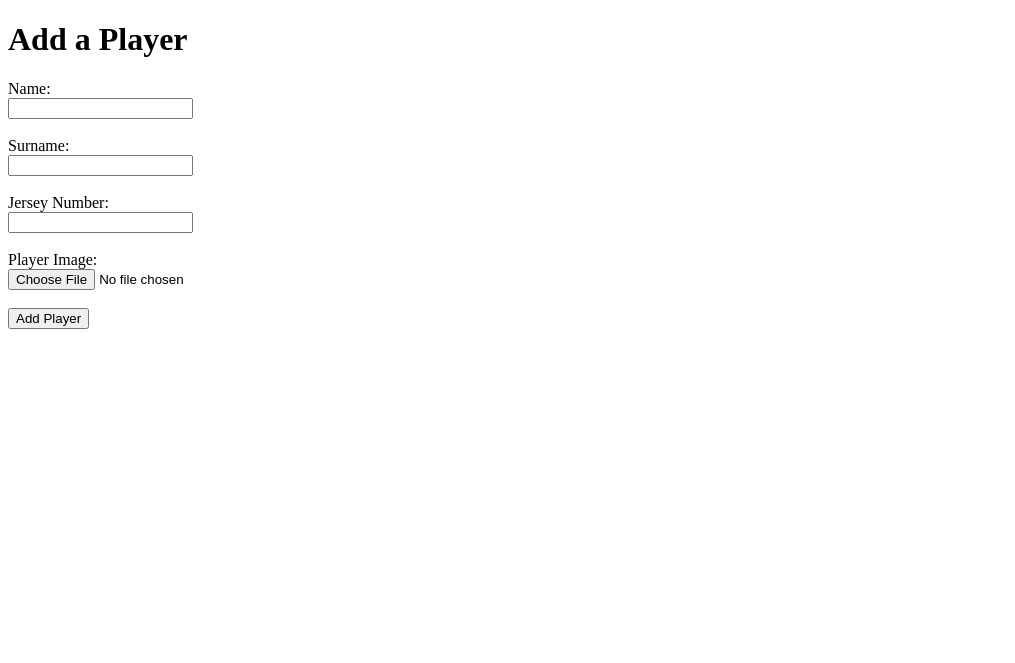
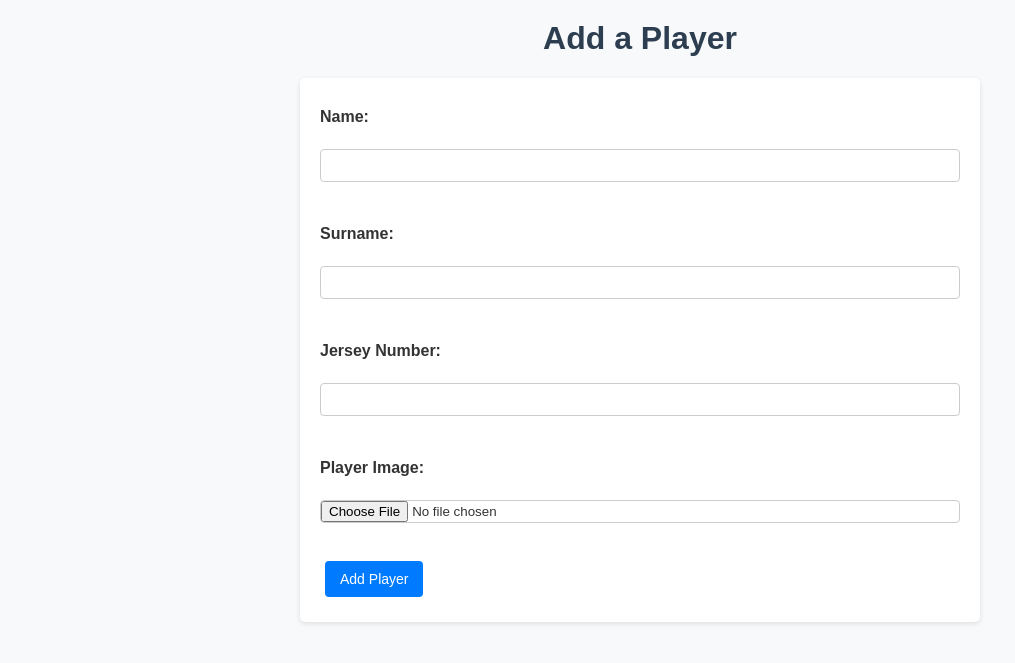
Before and after one commit to semihbceylan/soccer-stats, a Flask app: page /add in a window 1280 px wide. Shown: the top 663 px of the page, without its empty margins (0-1015 px from the left). Run offline with Flask 3, Linux system fonts and the light colour scheme.

Commit message:
Change styling

```diff
--- /dev/null
+++ b/static/style.css
@@ -0,0 +1,121 @@
+/* General Styles */
+body {
+    font-family: Arial, sans-serif;
+    margin: 0;
+    padding: 0;
+    background-color: #f8f9fa;
+    color: #333;
+}
+
+/* Header */
+h1 {
+    text-align: center;
+    margin-top: 20px;
+    color: #2c3e50;
+}
+
+/* Links */
+a {
+    color: #007bff;
+    text-decoration: none;
+    font-weight: bold;
+}
+a:hover {
+    text-decoration: underline;
+}
+
+/* Table Styles */
+table {
+    width: 80%;
+    margin: 20px auto;
+    border-collapse: collapse;
+    background-color: #fff;
+    box-shadow: 0 2px 5px rgba(0, 0, 0, 0.1);
+}
+th, td {
+    padding: 12px;
+    text-align: center;
+    border: 1px solid #ddd;
+}
+th {
+    background-color: #007bff;
+    color: #fff;
+}
+tr:nth-child(even) {
+    background-color: #f2f2f2;
+}
+tr:hover {
+    background-color: #f1f1f1;
+}
+
+/* Buttons */
+button, input[type="submit"] {
+    background-color: #007bff;
+    color: white;
+    border: none;
+    padding: 10px 15px;
+    border-radius: 4px;
+    cursor: pointer;
+    font-size: 14px;
+    margin: 5px;
+}
+button:hover, input[type="submit"]:hover {
+    background-color: #0056b3;
+}
+
+/* Forms */
+form {
+    width: 50%;
+    margin: 0 auto;
+    padding: 20px;
+    background-color: #fff;
+    box-shadow: 0 2px 5px rgba(0, 0, 0, 0.1);
+    border-radius: 5px;
+}
+label {
+    display: block;
+    margin: 10px 0 5px;
+    font-weight: bold;
+}
+input, select, textarea {
+    width: 100%;
+    padding: 8px;
+    margin-bottom: 15px;
+    border: 1px solid #ccc;
+    border-radius: 4px;
+    box-sizing: border-box;
+}
+input[type="file"] {
+    padding: 0;
+}
+
+/* Navigation */
+nav {
+    background-color: #2c3e50;
+    padding: 10px 0;
+    text-align: center;
+}
+nav a {
+    color: white;
+    margin: 0 15px;
+    font-size: 16px;
+}
+nav a:hover {
+    text-decoration: underline;
+}
+
+/* Image Display */
+img {
+    max-width: 100px;
+    height: auto;
+    border-radius: 8px;
+    box-shadow: 0 2px 5px rgba(0, 0, 0, 0.1);
+}
+
+/* Footer */
+footer {
+    text-align: center;
+    margin: 20px 0;
+    color: #777;
+    font-size: 14px;
+}
--- a/templates/add_player.html
+++ b/templates/add_player.html
@@ -4,6 +4,7 @@
     <meta charset="UTF-8">
     <meta name="viewport" content="width=device-width, initial-scale=1.0">
     <title>Add Player</title>
+	<link rel="stylesheet" href="{{ url_for('static', filename='style.css') }}">
 </head>
 <body>
     <h1>Add a Player</h1>
--- a/templates/index.html
+++ b/templates/index.html
@@ -4,6 +4,7 @@
     <meta charset="UTF-8">
     <meta name="viewport" content="width=device-width, initial-scale=1.0">
     <title>Team Roster</title>
+	<link rel="stylesheet" href="{{ url_for('static', filename='style.css') }}">
 </head>
 <body>
     <h1>Team Roster</h1>
--- a/templates/update_player.html
+++ b/templates/update_player.html
@@ -4,6 +4,7 @@
     <meta charset="UTF-8">
     <meta name="viewport" content="width=device-width, initial-scale=1.0">
     <title>Update Player</title>
+	<link rel="stylesheet" href="{{ url_for('static', filename='style.css') }}">
 </head>
 <body>
     <h1>Update Player</h1>
```
Also changed, not shown: 1 other file.
